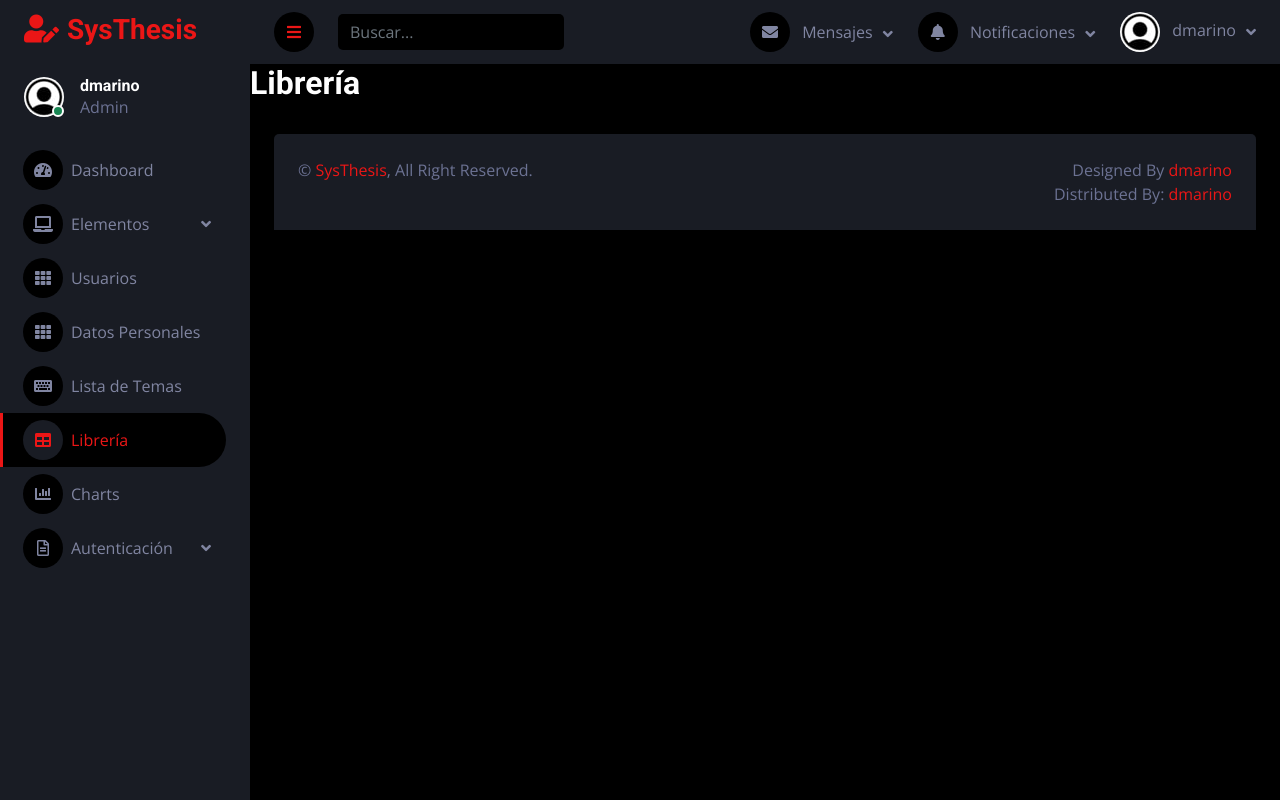
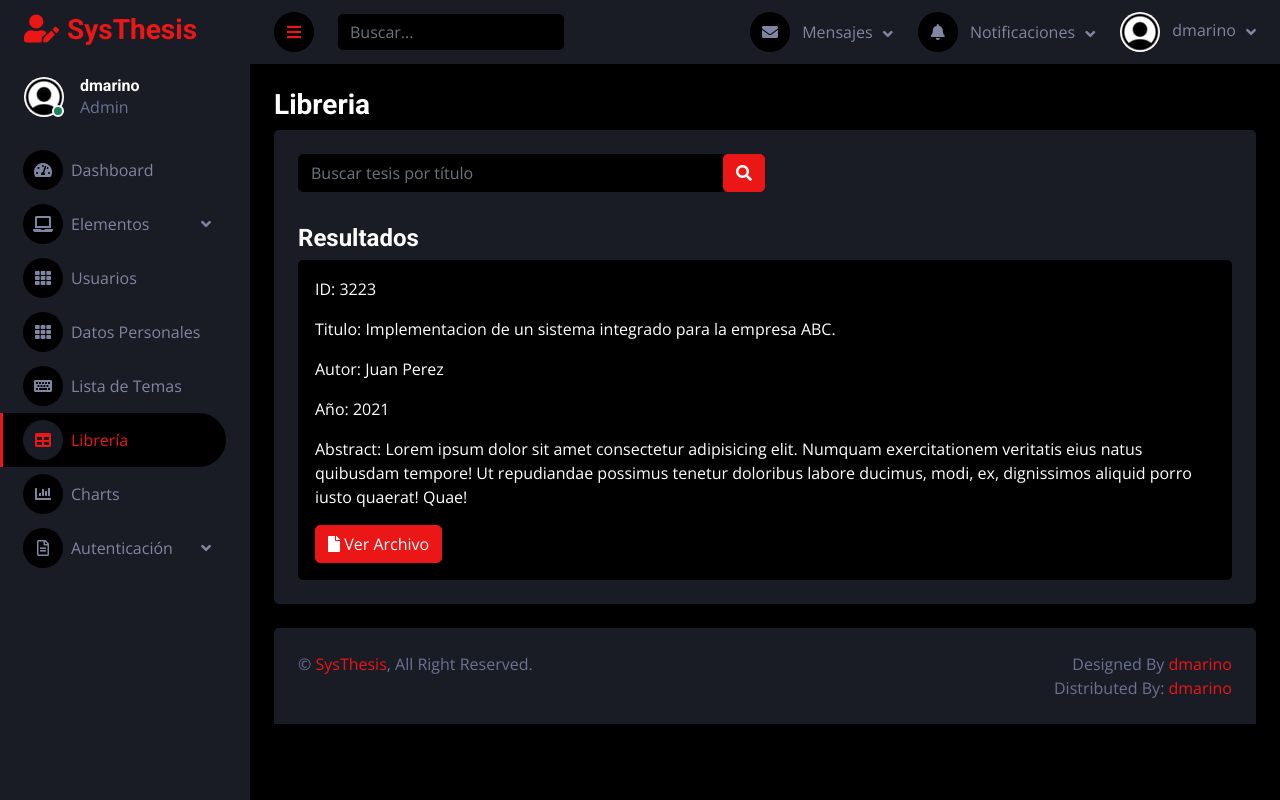
Before and after one commit to dmarino01/Thesis-management-system-flask, a Flask app: page /libreria in a window 1280 px wide. Run offline with Flask 3, Linux system fonts and the light colour scheme; a user stored in the database is signed in; data comes from the database, SQL or seed files in the repository; some libraries are stand-ins or nearby versions.

Commit message:
Libreria view

```diff
--- a/src/models/Author.py
+++ b/src/models/Author.py
@@ -1,4 +1,9 @@
 class Author():
+
+    def __init__(self, student_code, author_id, person_id):
+        self.student_code = student_code
+        self.author_id = author_id
+        self.person_id = person_id
 
     def __init__(self, student_code, author_id, person_id, firstname, lastname, phone, address, email, is_deleted=False):
         self.student_code = student_code
--- a/src/templates/components/autor/index.html
+++ b/src/templates/components/autor/index.html
@@ -52,7 +52,6 @@
             <table class="table text-start align-middle table-bordered table-hover mb-0">
                 <thead>
                     <tr class="text-white">
-                        <!--<th scope="col"><input class="form-check-input" type="checkbox"></th>-->
                         <th scope="col">ID</th>
                         <th scope="col">Nombres y Apellidos</th>
                         <th scope="col">Codigo Estudiante</th>
@@ -71,7 +70,7 @@
                         <td>{{ autor.email }}</td>
                         <td>{{ autor.address }}</td>
                         <td>{{ autor.phone }}</td>
-                        <td>
+                        <td class="col-2">
                             <a class="btn btn-sm btn-warning" href="/edit_autor_form/{{ autor.author_id }}"><i
                                     class="fa fa-pen"></i> Editar</a>
                             <a class="btn btn-sm btn-danger" href="/desactivate_autor/{{ autor.author_id }}"
--- a/src/templates/libreria.html
+++ b/src/templates/libreria.html
@@ -2,8 +2,42 @@
 
 {% block title %} LIBRERIA {% endblock %}
 
+{% block customCSS %}
+<!-- Cuustom CSS for the page -->
+{% endblock %}
+
 {% block content %}
 
-<h2>Librería</h2>
+<!-- Recent Sales Start -->
+<div class="container-fluid pt-4 px-4">
+    <h3>Libreria</h3>
+    <div class="bg-secondary rounded p-4">
+        <form class="form-inline">
+            <div class="input-group mb-2" style="width: 50%;">
+                <input type="text" class="form-control" placeholder="Buscar tesis por título">
+                <div class="input-group-append">
+                    <button type="submit" class="btn btn-primary">
+                        <i class="fa fa-search"></i>
+                    </button>
+                </div>
+            </div>
+        </form><br>
+        <h4>Resultados</h4>
+        <div class="card bg-dark text-white">
+            <div class="card-body">
+                <p class="card-text">ID: 3223</p>
+                <p class="card-text">Titulo: Implementacion de un sistema integrado para la empresa ABC.</p>
+                <p class="card-text">Autor: Juan Perez</p>
+                <p class="card-text">Año: 2021</p>
+                <p class="card-text">Abstract: Lorem ipsum dolor sit amet consectetur adipisicing elit. Numquam exercitationem veritatis eius natus quibusdam tempore! Ut repudiandae possimus tenetur doloribus labore ducimus, modi, ex, dignissimos aliquid porro iusto quaerat! Quae!</p>
+                <a href="#" class="btn btn-primary"><i class="fa fa-file"></i> Ver Archivo</a>
+            </div>
+        </div>
 
+
+
+
+    </div>
+
+</div>
 {% endblock %}
```
